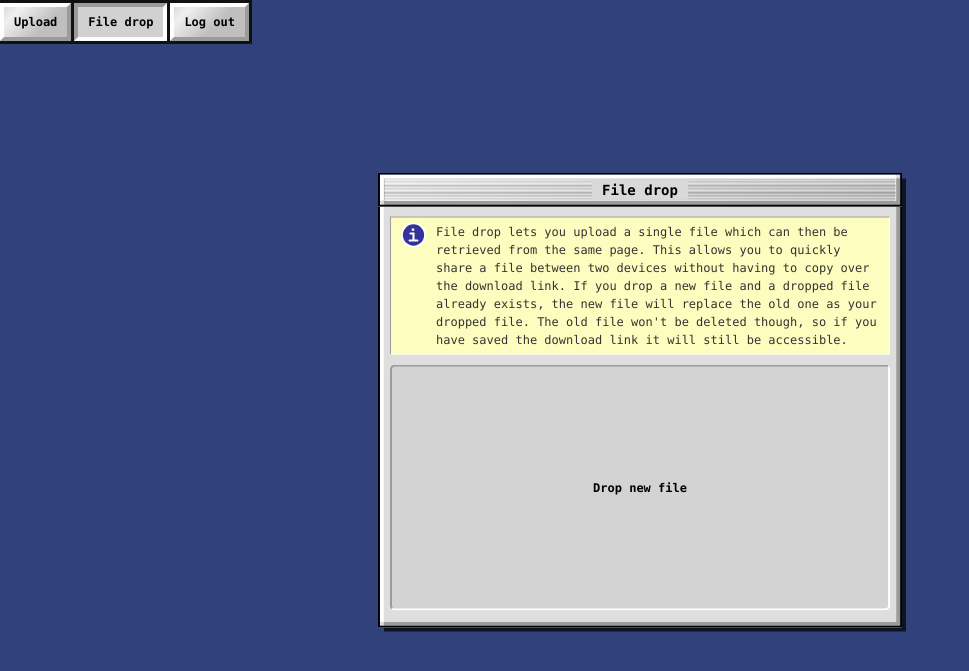
After one commit to dheurlin/bsfiles, a Flask app: page /drop in a window 1280 px wide. The commit adds this page. Shown: the top 671 px of the page, without its empty margins (0-969 px from the left). Run offline with Flask 2, Linux system fonts and the light colour scheme; the visitor is signed in with stand-in values (Sample User, id 1); data comes from the database, SQL or seed files in the repository; style sheets or scripts are compiled from the project's sources; some libraries are stand-ins or nearby versions.

Commit message:
Implement basic functionality of file drop

```diff
--- a/project/bsfiles/main.py
+++ b/project/bsfiles/main.py
@@ -1,14 +1,15 @@
 import os
+from enum import Enum, auto
 
 from flask import (Blueprint, Markup, current_app, flash, jsonify,
                    make_response, redirect, render_template, request, url_for)
-from flask_login import login_required, login_user, logout_user
+from flask_login import login_required, login_user, logout_user, current_user
 from werkzeug.security import check_password_hash, generate_password_hash
 from werkzeug.utils import secure_filename
 
 from . import db
 from .models import User
-from .utils import FileUploadError, make_unique_filename, save_file
+from .utils import FileUploadError, make_unique_filename, save_file, add_dropped_file
 
 main = Blueprint('main', __name__)
 
@@ -18,10 +19,12 @@ main = Blueprint('main', __name__)
 def index():
     return render_template('index.html')
 
+class UploadType(Enum):
+    NORMAL = auto()
+    DROP   = auto()
 
-@main.route('/', methods=('POST',))
-@login_required
-def upload_file():
+
+def upload_file(upload_type: UploadType) -> str:
     file = request.files.get('file')
 
     filename = ''
@@ -30,7 +33,31 @@ def upload_file():
         return jsonify(e.message), e.code
 
     dl_path = url_for("main.serve_file", filename=filename, _external=True)
+
+    if upload_type == UploadType.DROP:
+        print("################ Dropping...", flush=True)
+        add_dropped_file(current_user, filename)
+
     return jsonify(dl_path)
+
+
+@main.route('/upload' , methods=('POST',))
+@login_required
+def upload_normal():
+    return upload_file(UploadType.NORMAL)
+
+
+@main.route('/drop')
+@login_required
+def drop():
+    return render_template('drop.html')
+
+
+@main.route('/drop' , methods=('POST',))
+@login_required
+def upload_drop():
+    return upload_file(UploadType.DROP)
+
 
 @main.route('/files/<filename>')
 def serve_file(filename):
--- a/project/bsfiles/models.py
+++ b/project/bsfiles/models.py
@@ -5,3 +5,5 @@ class User(UserMixin, db.Model):
     id       = db.Column(db.Integer, primary_key=True)
     password = db.Column(db.String(100))
     name     = db.Column(db.String(1000), unique=True)
+
+    dropped_file = db.Column(db.String(100))
--- /dev/null
+++ b/project/bsfiles/static/js/drop-upload.js
@@ -0,0 +1,27 @@
+class DropFileUpload extends FileUpload {
+
+    preUpload(id) {
+        this.deactivate();
+        this.dragArea.classList.add("dropping");
+        this.dragArea.querySelector("form p").innerHTML = "<div class='progress'><div></div></div>"
+    }
+
+    handleProgress(_, progress) {
+        const bar = this.dragArea.querySelector("form p .progress");
+        updateProgressBar(bar, progress);
+    }
+
+    handleSuccess(text, id) {
+        location.reload();
+    }
+
+    handleFailure(text, id) {
+        this.dragArea.querySelector("form p").innerHTML = `Failed to upload ${id}: ${text}`
+    }
+}
+
+
+window.addEventListener("load", _ => {
+    const upload = new DropFileUpload(uploadUrl, document.querySelector('#message-area'));
+    upload.activate();
+})
--- a/project/bsfiles/static/js/file-upload.js
+++ b/project/bsfiles/static/js/file-upload.js
@@ -1,91 +1,139 @@
-// const axios = require('axios');
 
-function eventListeners(area, fileInput) {
+class FileUpload {
+
+    constructor(uploadUrl, msgArea) {
+        this.uploadUrl = uploadUrl;
+        this.msgBoxes = {};
+
+        this.msgArea = msgArea;
+        this.dragArea = document.querySelector('#drop-area');
+
+        this.eventListeners = {};
+        this.makeEventListeners();
+    }
+
+    makeEventListeners() {
+
+        this.eventListeners['preventDefaultDrag'] = e => {
+            e.preventDefault();
+            e.stopPropagation();
+        };
+
+        this.eventListeners['highlight'] = _ => {
+            this.dragArea.classList.add('highlight');
+        };
+
+        this.eventListeners['unhighlight'] = _ => {
+                this.dragArea.classList.remove('highlight');
+        };
+
+        this.eventListeners['onFileDrop'] = e => this.handleFiles(e.dataTransfer.files);
+
+        const fileInput = this.dragArea.querySelector('#file');
+
+        this.eventListeners['dragAreaClick']   = _ => fileInput.click();
+        this.eventListeners['fileInputChange'] = _ => this.handleFiles(fileInput.files)
+
+    }
+
+    activate() {
 
         // Prevent defaults for all drag events
         ;['dragenter', 'dragover', 'dragleave', 'drop'].forEach(eventName => {
-        area.addEventListener(eventName, e => {
-            e.preventDefault();
-            e.stopPropagation();
-        }, false);
+            this.dragArea.addEventListener(eventName, this.eventListeners['preventDefaultDrag'] , false);
         });
 
         // Highlight/unhighlight at appropriate drag events
         ;['dragenter', 'dragover'].forEach(eventName => {
-        area.addEventListener(eventName, _ => {
-            area.classList.add('highlight');
-        }, false);
+            this.dragArea.addEventListener(eventName, this.eventListeners['highlight'] , false);
         });
 
         ;['dragleave', 'drop'].forEach(eventName => {
-        area.addEventListener(eventName, _ => {
-            area.classList.remove('highlight');
-        }, false);
+            this.dragArea.addEventListener(eventName, this.eventListeners['unhighlight'], false);
         });
 
         // Act when a file is dropped
-    area.addEventListener('drop', e => handleFiles(e.dataTransfer.files), false);
+        this.dragArea.addEventListener('drop', this.eventListeners['onFileDrop'], false);
 
         // Let the user click the area to select a file, then act as if it were dropped
-    area.addEventListener     ('click' , _ => fileInput.click()            , false);
-    fileInput.addEventListener('change', _ => handleFiles(fileInput.files) , false);
+        const fileInput = this.dragArea.querySelector('#file');
+        this.dragArea.addEventListener('click' , this.eventListeners['dragAreaClick']   , false);
+        fileInput.addEventListener(    'change', this.eventListeners['fileInputChange'] , false);
     }
 
-function handleFiles(files) {
+    deactivate() {
+
+        ;['dragenter', 'dragover', 'dragleave', 'drop'].forEach(eventName => {
+            this.dragArea.removeEventListener(eventName, this.eventListeners['preventDefaultDrag']);
+        });
+
+        ;['dragenter', 'dragover'].forEach(eventName => {
+            this.dragArea.removeEventListener(eventName, this.eventListeners['highlight']);
+        });
+
+        ;['dragleave', 'drop'].forEach(eventName => {
+            this.dragArea.removeEventListener(eventName, this.eventListeners['unhighlight']);
+        });
+
+        this.dragArea.removeEventListener('drop', this.eventListeners['onFileDrop']);
+
+        const fileInput = this.dragArea.querySelector('#file');
+        this.dragArea.removeEventListener('click' , this.eventListeners['dragAreaClick']);
+        fileInput.removeEventListener(    'change', this.eventListeners['fileInputChange']);
+    }
+
+
+    handleFiles(files) {
         ([...files]).forEach(file => {
 
             // NOTE: Using the filename as an ID for the message boxes will break if we upload
             // two files with the same name. I think that's fine for now though.
-        makeMsgBox(file.name);
+            this.preUpload(file.name);
             let formData = new FormData();
             formData.append('file', file);
 
-        axios.post(uploadUrl, formData, {
-            onUploadProgress: p => handleProgress(file.name, p)
+            axios.post(this.uploadUrl, formData, {
+                onUploadProgress: p => this.handleProgress(file.name, p)
             }).then(response => {
-            handleSuccess(response.data, file.name);
+                this.handleSuccess(response.data, file.name);
             }).catch(error => {
+                console.log(error);
                 const contentType = error.response.headers['content-type'];
                 if (contentType === 'application/json')
                     // error returned by Flask show message
-                handleFailure(error.response.data, file.name);
+                    this.handleFailure(error.response.data, file.name);
                 else
                      // error probably returned by NGINX, show status text
-                handleFailure(error.response.statusText, file.name);
+                    this.handleFailure(error.response.statusText, file.name);
             });
 
         });
     }
 
-function makeMsgBox(id) {
+    preUpload(id) {
+        this.makeMsgBox(id);
+    }
+
+
+    makeMsgBox(id) {
         const box = document.createElement('div');
-    box.setAttribute('data-id', id);
+        this.msgBoxes[id] = box;
         box.classList.add('message');
         box.innerHTML = "Uploading... <div class='progress'><div></div></div>";
-    document.querySelector('#message-area').appendChild(box);
+        this.msgArea.appendChild(box);
     }
 
-function handleProgress(id, progress) {
-    const pBar = document.querySelector(`#message-area [data-id="${id}"] .progress div`);
-    pBar.style.width = `${100 * progress.loaded / progress.total}%`;
+    addMsg(id, text, type) {
+        this.msgBoxes[id].innerHTML = text;
+        this.msgBoxes[id].classList.add(type);
     }
 
-function handleSuccess(text, filename) {
-    appendMessage(filename, `<span class="filename">${filename}</span> <a href=${text}>${text}</a>`, "success");
+    handleProgress(id, progress) { throw new Error('Not implemented!') };
+    handleSuccess(text, id)      { throw new Error('Not implemented!') };
+    handleFailure(text, id)      { throw new Error('Not implemented!') };
+
 }
 
-function handleFailure(text, filename) {
-    appendMessage(filename, `Failed to upload ${filename}: ${text}`, "failure");
+function updateProgressBar(bar, progress) {
+    bar.querySelector('div').style.width = `${100 * progress.loaded / progress.total}%`;
 }
-
-function appendMessage(id, text, type) {
-    const msg = document.querySelector(`#message-area [data-id="${id}"]`);
-    msg.innerHTML = text;
-    msg.classList.add(type);
-}
-
-window.addEventListener("load", _ => {
-    const fileInput = document.querySelector('#drop-area #file');
-    const dragArea = document.querySelector('#drop-area');
-    eventListeners(dragArea, fileInput);
-})
--- a/project/bsfiles/static/sass/_upload.sass
+++ b/project/bsfiles/static/sass/_upload.sass
@@ -27,6 +27,25 @@
 
   &.highlight, &:active
     background-image: repeating-linear-gradient(-45deg, $bg 0 4px, transparent 4px 8px)
+
+  &.dropping
+    padding: 0 15px
+    .progress
+      width: 100%
+
+#download-area
+  text-align: center
+  padding: 15px 0
+  @include emboss(out, 2px)
+
+  &:active
+    @include emboss(in, 2px)
+
+  a
+    display: block
+    height: 100%
+    width: 100%
+
 
 #message-area
 
--- /dev/null
+++ b/project/bsfiles/templates/drop.html
@@ -0,0 +1,38 @@
+{% extends "base.html" %}
+
+{% set title = 'File drop' %}
+
+{% block content_classes %}drop-window{% endblock %}
+
+{% block content %}
+
+  <div class="info-box icon">
+    <p>File drop lets you upload a single file which can then be retrieved from the same page. This allows you to quickly share a file between two devices without having to copy over the download link. If you drop a new file and a dropped file already exists, the new file will replace the old one as your dropped file. The old file won't be deleted though, so if you have saved the download link it will still be accessible.</p>
+  </div>
+
+  {% if current_user.dropped_file %}
+    <div id="download-area">
+      <a href="{{ url_for('main.serve_file', filename=current_user.dropped_file) }}">
+        Download dropped file
+      </a>
+    </div>
+  {% endif %}
+
+
+  <div id="drop-area" >
+    <form method=POST action="{{ url_for('main.upload_drop') }}" enctype=multipart/form-data>
+        <p>Drop new file</p>
+        <input type="file" name="file" id="file" >
+    </form>
+  </div>
+
+  <div id="message-area"></div>
+
+ <script src="https://unpkg.com/axios/dist/axios.min.js"></script>
+ <script>
+   const uploadUrl = "{{ url_for('main.upload_drop') }}";
+ </script>
+ <script src="{{ url_for('static', filename='js/file-upload.js') }}"></script>
+ <script src="{{ url_for('static', filename='js/drop-upload.js') }}"></script>
+
+{% endblock %}
--- a/project/bsfiles/templates/nav.html
+++ b/project/bsfiles/templates/nav.html
@@ -7,7 +7,7 @@
 {% set nav_items =
 [
   ({"text" : "Upload"     , "url" : url_for('main.index')})
-, ({"text" : "File drop"  , "url" : ""                   })
+, ({"text" : "File drop"  , "url" : url_for('main.drop') })
 , auth_btn
 ] %}
 
```
Also changed, not shown: notes.md (+1 -0 lines), project/bsfiles/static/js/normal-upload.js (added, +27 -0 lines), project/bsfiles/templates/index.html (+3 -10 lines), project/bsfiles/utils.py (+8 -0 lines), project/migrations/versions/9db6697972b1_add_dropped_file_to_user_model.py (added, +28 -0 lines). Lines whose indentation alone changed are shown as unchanged.
